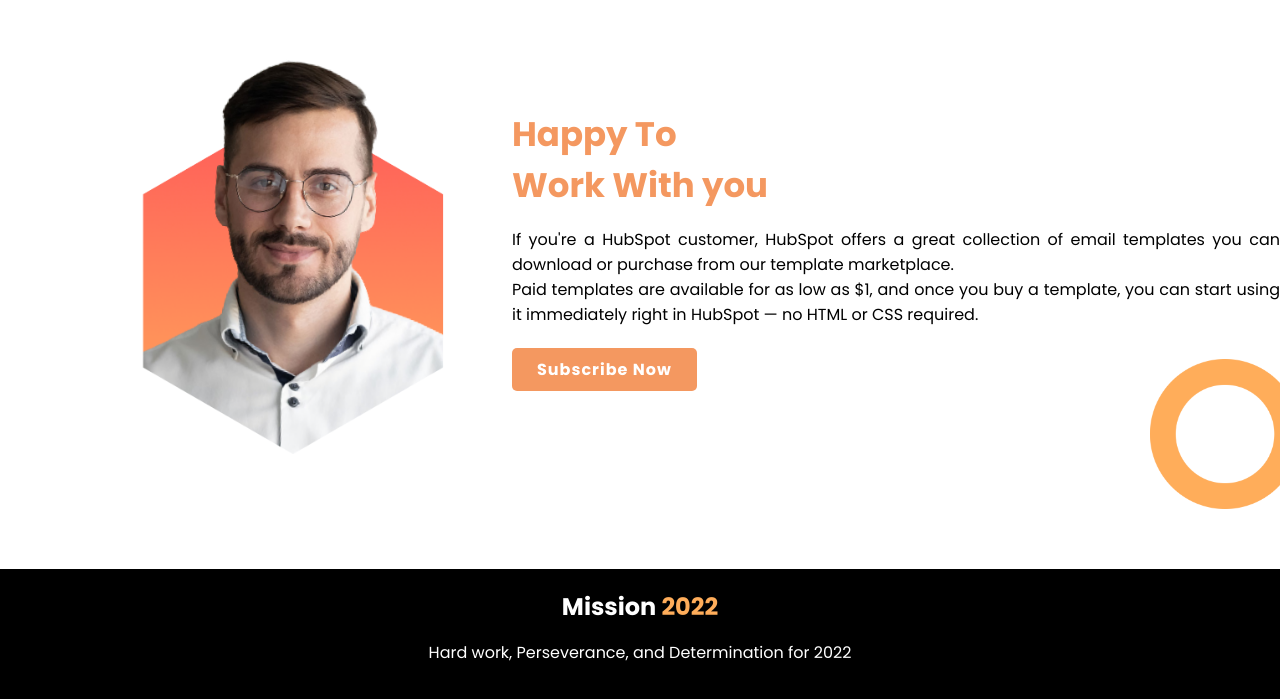
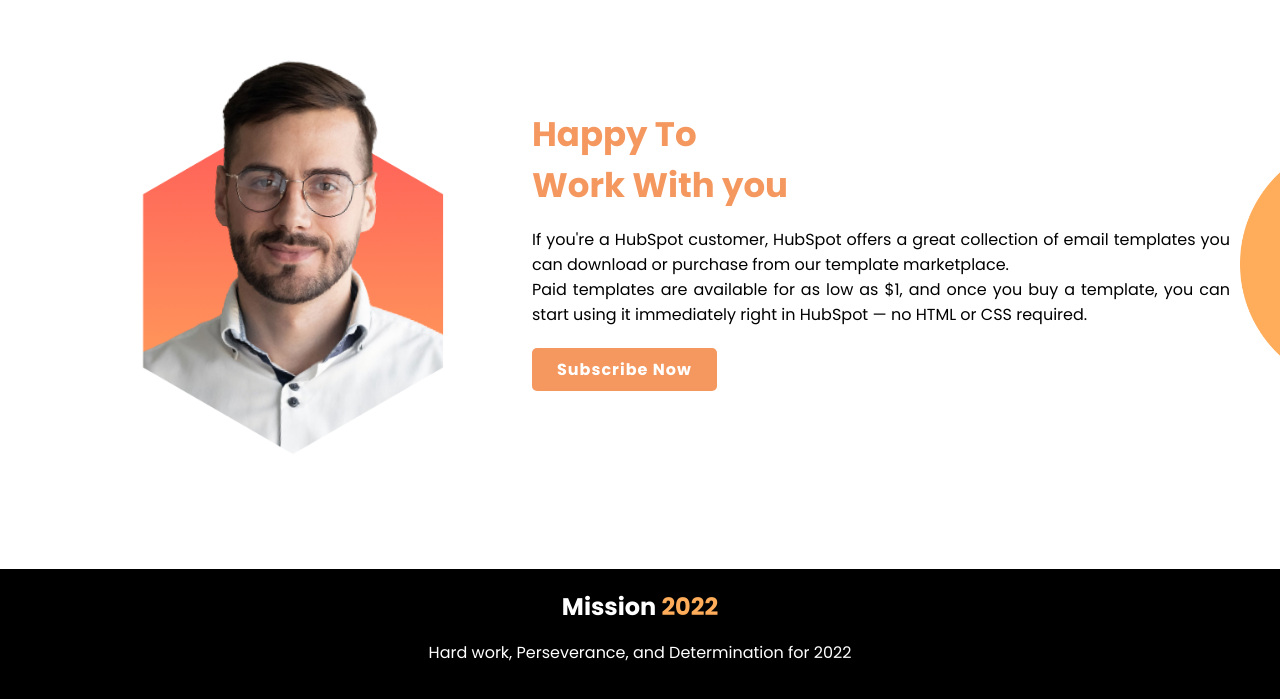
Before and after one commit to Ferdousnayeem/assignment-01, a plain HTML site: page index.html in a window 1280 px wide. Shown: the part 2311-3010 px from the top of the page. Drawn offline with Linux system fonts and the light colour scheme.

Commit message:
complete

```diff
--- a/css/style.css
+++ b/css/style.css
@@ -153,13 +153,13 @@ h4 {
 .last-background {
     background-image: url("../images/shapes/shape-1.png");
     background-repeat: no-repeat;
-    background-size: 150px;
-    background-position-x: 1150px;
-    background-position-y: 350px;
+    background-size: 250px;
+    background-position-x: 1240px;
+    background-position-y: 130px;
 }
 
 .extra-area {
-    padding: 100px 0px;
+    padding: 100px 50px 0px 20px;
 }
 
 .last-banner {
```
